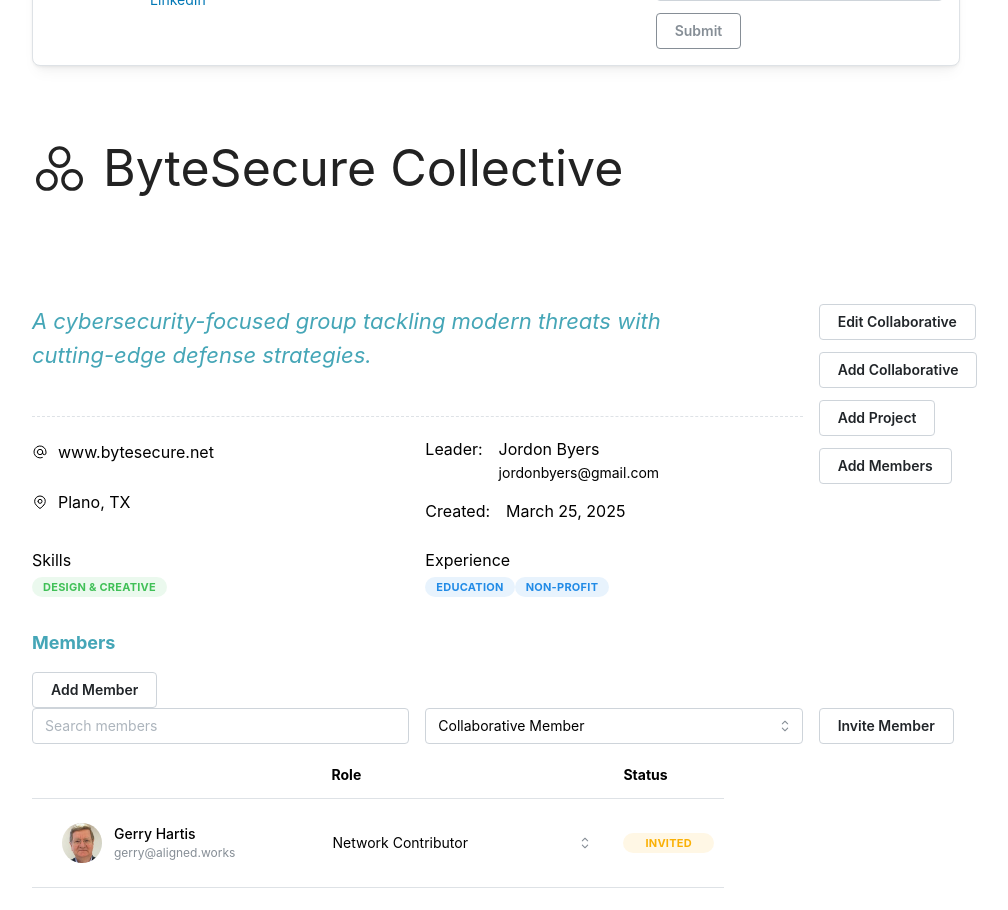
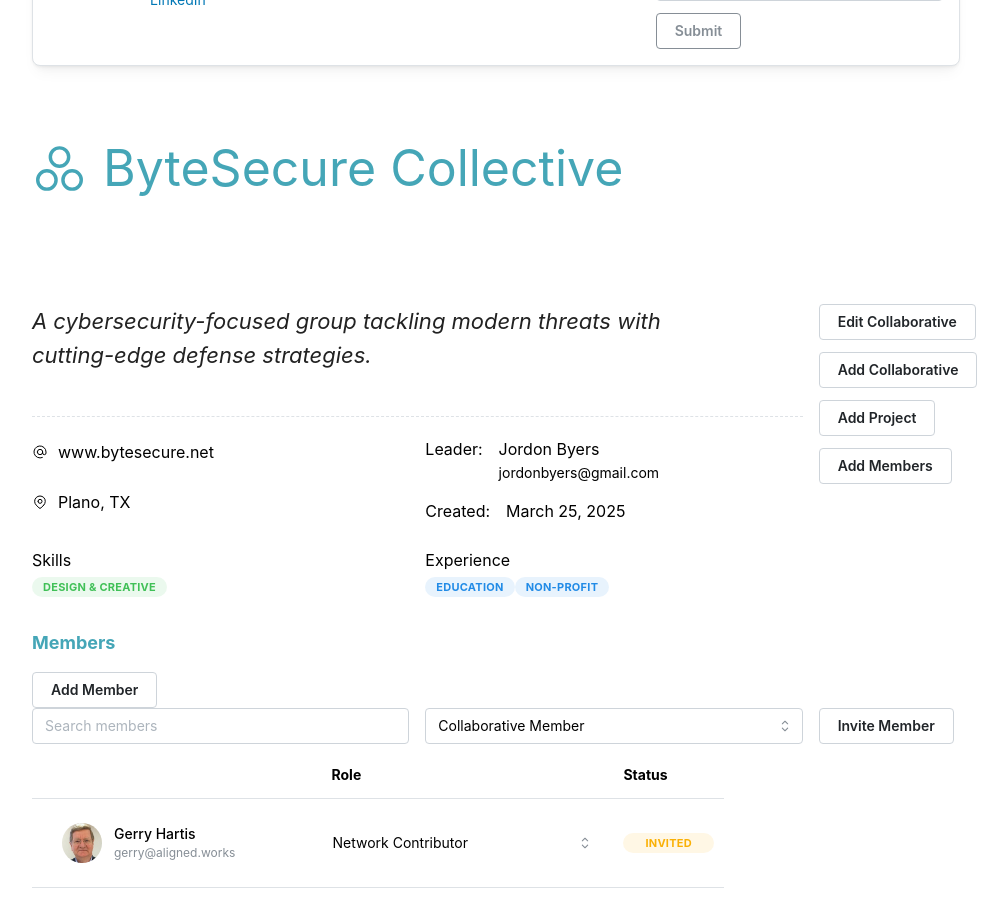
Before and after one commit to AlignedWorks/CVxMantineUI, a React (Vite) app: page /test in a window 1280 px wide. Shown: the part 4200-5110 px from the top of the page, without its empty margins (269-1277 px from the left). Built offline with nearby package versions, Linux system fonts and the light colour scheme.

Commit message:
Some more visual tweaks

```diff
--- a/src/pages/Collaborative/Home.page.tsx
+++ b/src/pages/Collaborative/Home.page.tsx
@@ -216,8 +216,8 @@ export function CollaborativeHome() {
         &larr; Back
       </Link>
       <Group>
-          <IconCircles size={55} stroke={1.5} color="#222" />
-          <Text fz="50px" c="#222" mr="xl" mb="xl" mt="xl">
+          <IconCircles size={55} stroke={1.5} color="#45a6b7" />
+          <Text fz="50px" c="#45a6b7" mr="xl" mb="xl">
             {collaborative.name}
           </Text>
       </Group>
@@ -228,7 +228,7 @@ export function CollaborativeHome() {
         <Grid.Col span={10}>
           <Grid>
             <Grid.Col span={10}>
-              <Text fz="h3" fs="italic" mb="xl" c="#45a6b7">
+              <Text fz="h3" fs="italic" mb="xl" c="#222">
                 {collaborative.description}
               </Text>
             </Grid.Col>
--- a/src/pages/CollaborativeDirectory.page.tsx
+++ b/src/pages/CollaborativeDirectory.page.tsx
@@ -91,9 +91,6 @@ export function CollaborativeDirectory() {
             <Text size="md" mb="md">
               Leader: {collaborative.leaderName}
             </Text>
-            <Text size="md" mb="xl">
-              Projects: <br/>
-            </Text>
             <Link
               to={`/collaboratives/${collaborative.id}`}
               state={{ from: location.pathname }}
--- a/src/pages/Test.page.tsx
+++ b/src/pages/Test.page.tsx
@@ -301,8 +301,8 @@ export function Test() {
             ))}
 
             <Group mt="xl">
-                <IconCircles size={55} stroke={1.5} color="#222" />
-                <Text fz="50px" c="#222" mr="xl" mb="xl" mt="xl">
+                <IconCircles size={55} stroke={1.5} color="#45a6b7" />
+                <Text fz="50px" c="#45a6b7" mr="xl" mb="xl" mt="xl">
                     ByteSecure Collective
                 </Text>
             </Group>
@@ -314,7 +314,7 @@ export function Test() {
 
                         <Grid>
                             <Grid.Col span={10}>
-                                <Text fz="h3" fs="italic" mb="xl" c="#45a6b7">
+                                <Text fz="h3" fs="italic" mb="xl" c="#222">
                                     A cybersecurity-focused group tackling modern threats with cutting-edge defense strategies.
                                 </Text>
 
```
